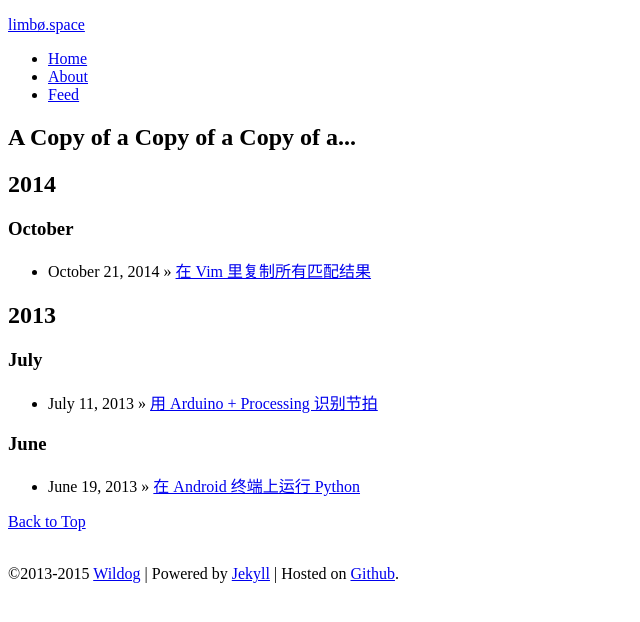
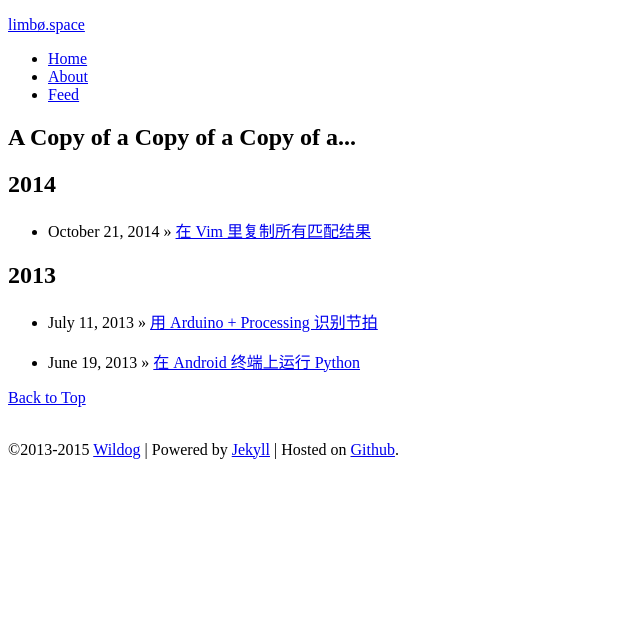
Before and after one commit to Wildog/wildog.github.com, a Jekyll site: the page built from index.html, in a window 1280 px wide. Shown: the top 622 px of the page, without its empty margins (0-640 px from the left). Built offline with Jekyll 4.4.1, drawn with Linux system fonts in a browser that asks for light colours; nearby versions of some CDN libraries; library files that are not in the unit come from our copies; comment, search, counter and statistics services are not loaded.

Commit message:
update css and home template

```diff
--- a/_includes/JB/posts_collate
+++ b/_includes/JB/posts_collate
@@ -28,11 +28,11 @@ Usage:
 
     {% if forloop.first %}
       <h2>{{this_year}}</h2>
-      <h3>{{this_month}}</h3>
-      <ul>
+      {% comment %} <h3>{{this_month}}</h3> {% endcomment %}
+      <ul class="date-list">
     {% endif %}
 
-    <li><span>{{ post.date | date: "%B %e, %Y" }}</span> &raquo; <a href="{{ BASE_PATH }}{{ post.url }}">{{ post.title }}</a></li>
+    <li class="home-entry"><span>{{ post.date | date: "%B %e, %Y" }} &raquo; </span><a href="{{ BASE_PATH }}{{ post.url }}">{{ post.title }}</a></li>
 
     {% if forloop.last %}
       </ul>
@@ -40,13 +40,13 @@ Usage:
       {% if this_year != next_year %}
         </ul>
         <h2>{{next_year}}</h2>
-        <h3>{{next_month}}</h3>
-        <ul>
+        {% comment %} <h3>{{next_month}}</h3> {% endcomment %}
+        <ul class="date-list">
       {% else %}
         {% if this_month != next_month %}
           </ul>
-          <h3>{{next_month}}</h3>
-          <ul>
+          {% comment %} <h3>{{next_month}}</h3> {% endcomment %}
+          <ul class="date-list">
         {% endif %}
       {% endif %}
     {% endif %}
--- a/_includes/themes/the-minimum/default.html
+++ b/_includes/themes/the-minimum/default.html
@@ -27,7 +27,7 @@
     <meta name="theme-color" content="#ffffff">
     <link href='{{ ASSET_PATH }}/css/style.css' rel="stylesheet" media="all">
     <link href="{{ ASSET_PATH }}/fancybox/jquery.fancybox.css?v=2.1.5" rel="stylesheet" media="all" />
-    <script src="http://cdnjs.cloudflare.com/ajax/libs/modernizr/2.0.6/modernizr.min.js"></script>
+    <script src="/assets/themes/the-minimum/modernizr.min.js"></script>
     <script>
     var _hmt = _hmt || [];
     (function() {
--- a/_includes/themes/the-minimum/default_index.html
+++ b/_includes/themes/the-minimum/default_index.html
@@ -27,7 +27,7 @@
     <meta name="theme-color" content="#ffffff">
     <link href='{{ ASSET_PATH }}/css/style.css' rel="stylesheet" media="all">
     <link href="{{ ASSET_PATH }}/fancybox/jquery.fancybox.css?v=2.1.5" rel="stylesheet" media="all" />
-    <script src="http://cdnjs.cloudflare.com/ajax/libs/modernizr/2.0.6/modernizr.min.js"></script>
+    <script src="/assets/themes/the-minimum/modernizr.min.js"></script>
     <script>
     var _hmt = _hmt || [];
     (function() {
--- a/_includes/themes/the-minimum/index.html
+++ b/_includes/themes/the-minimum/index.html
@@ -15,7 +15,7 @@
                 </div><!-- entry-content -->
             </div><!-- bd -->
 
-            <footer class="unit-foot">
+            <footer class="unit-foot" id="home-foot">
                 <div class="unit-inner unit-foot-inner">
                     <p class="gotop">
                         <a href="#page">Back to Top</a>
```
Also changed, not shown: assets/themes/the-minimum/css/style.css (+12 -2 lines), assets/themes/the-minimum/modernizr.min.js (added), 9 other files.
